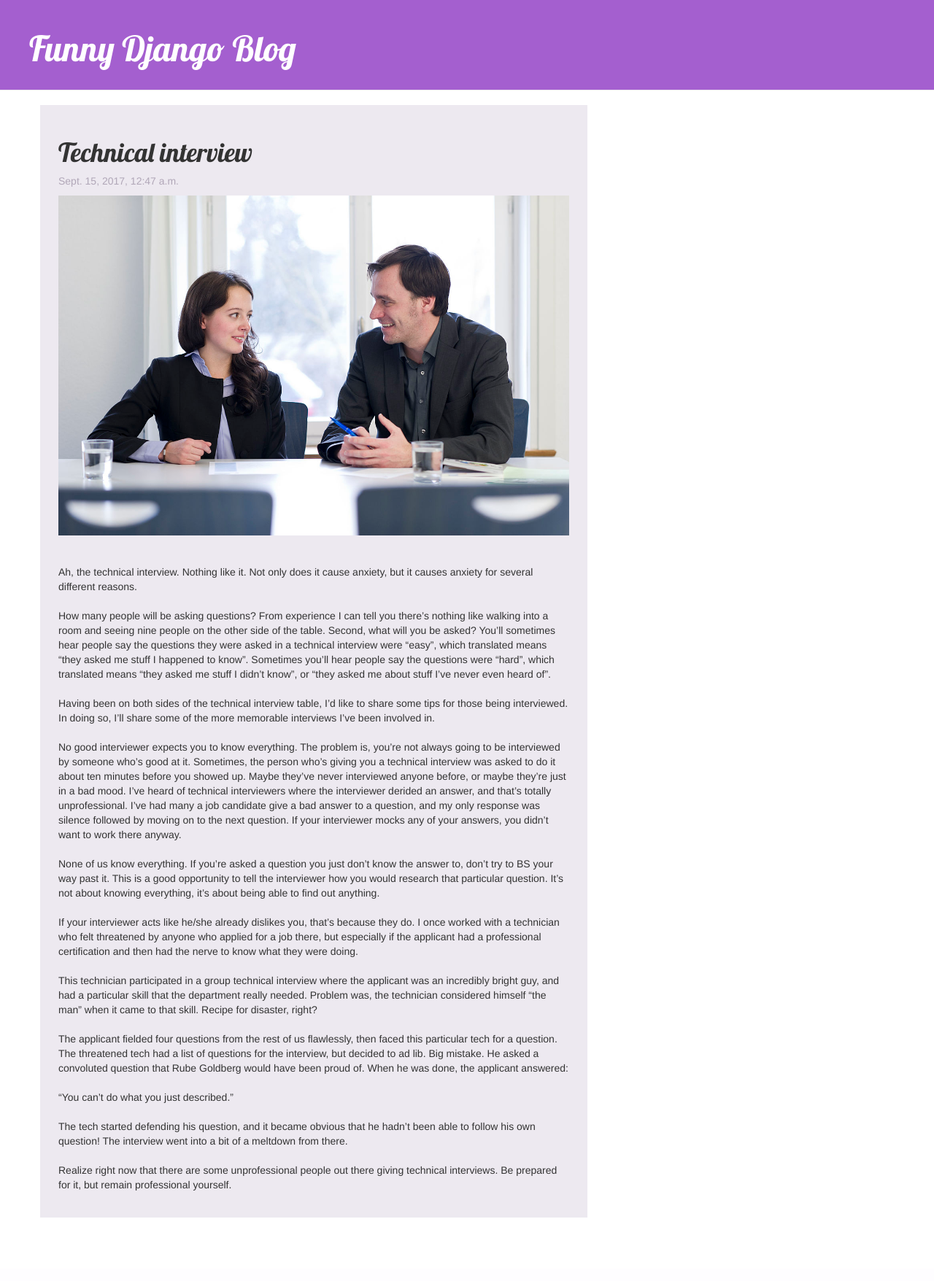
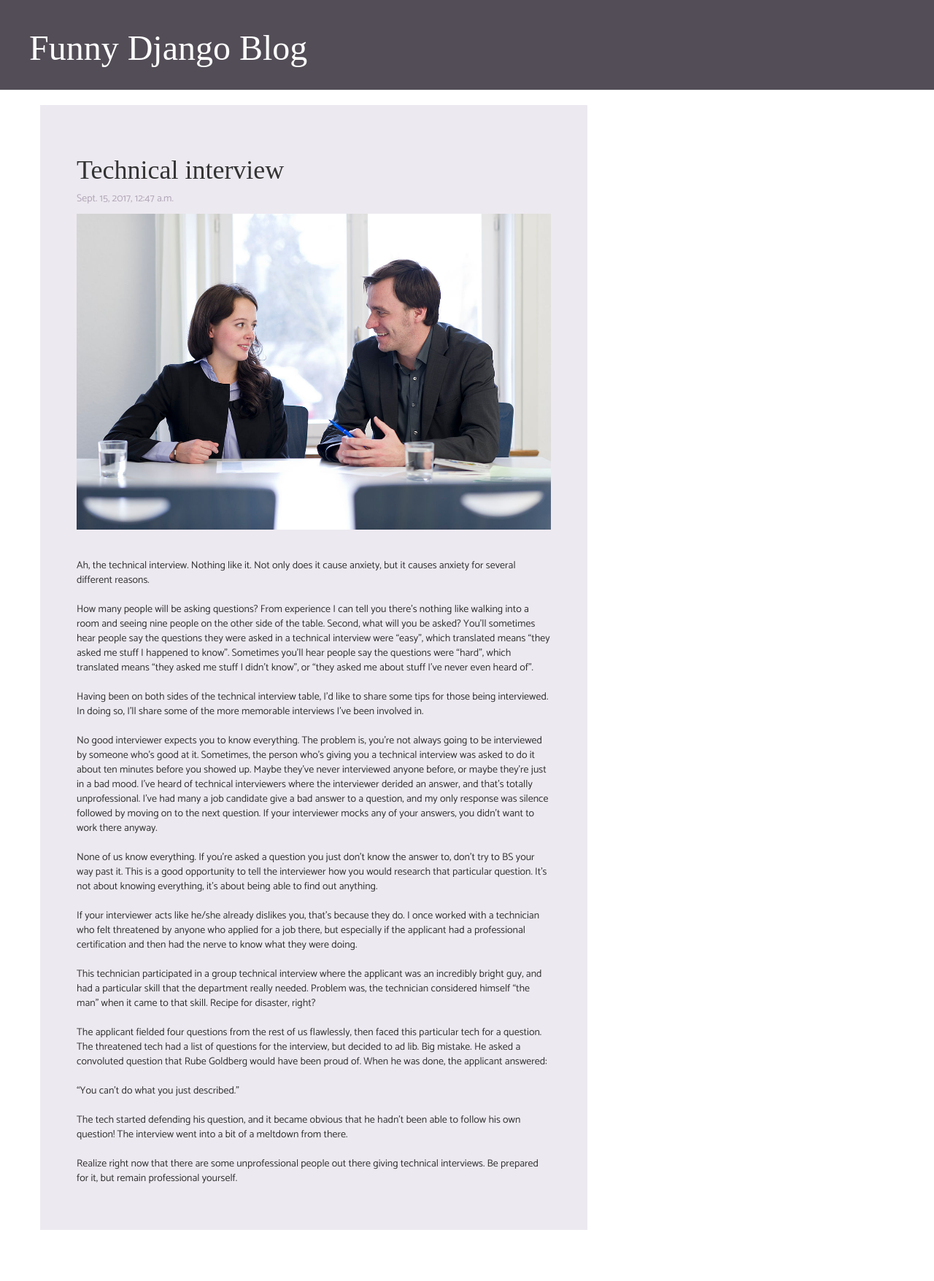
Before and after one commit to fc2/TryingDjango, a Django app: page /post/1/ in a window 1280 px wide. Shown: the whole page at 73% size. Run offline with Django 3.2, Linux system fonts and the light colour scheme; data comes from the database, SQL or seed files in the repository; some libraries are stand-ins or nearby versions.

Commit message:
Adjusting some details in the interface

```diff
--- a/blog/static/css/blog.css
+++ b/blog/static/css/blog.css
@@ -1,6 +1,6 @@
 
 .page-header {
-    background-color: #a45fcf;
+    background-color: #534D57;
     margin-top: 0;
     padding: 20px 20px 20px 40px;
 }
@@ -16,7 +16,7 @@
 }
 
 h1, h2, h3, h4 {
-    font-family: 'Lobster', cursive;
+    font-family: 'Pacifico', cursive;
 }
 
 .publishedDate {
@@ -41,9 +41,10 @@ h1, h2, h3, h4 {
 .post {
     margin-bottom: 70px;
     background-color: #EDE9F0;
-    padding: 25px;
+    padding: 50px;
+    font-family: 'Catamaran'
 }
 
 .post h1 a, .post h1 a:visited {
-    color: #000000;
+    color: #534D57;
 }
--- a/blog/templates/blog/base.html
+++ b/blog/templates/blog/base.html
@@ -5,7 +5,7 @@
     <head>
       <link rel="stylesheet" href="//maxcdn.bootstrapcdn.com/bootstrap/3.2.0/css/bootstrap.min.css">
       <link rel="stylesheet" href="//maxcdn.bootstrapcdn.com/bootstrap/3.2.0/css/bootstrap-theme.min.css">
-      <link href="//fonts.googleapis.com/css?family=Lobster&subset=latin,latin-ext" rel="stylesheet" type="text/css">
+      <link href="//fonts.googleapis.com/css?family=Catamaran&subset=latin,latin-ext" rel="stylesheet" type="text/css">
       <link rel="stylesheet" href="{% static 'css/blog.css' %}">
 
         <title>Funny Django Blog</title>
--- a/blog/templates/blog/post_detail.html
+++ b/blog/templates/blog/post_detail.html
@@ -13,11 +13,9 @@
             </div>
         {% endif %}
         {% if post.image %}
-            <div>
               <img src="{{post.image.url}}" class="img-responsive">
-            </div>
+          </br>  </br>
         {% endif %}
-        </br>  </br>
         <p>{{ post.text|linebreaksbr }}</p>
     </div>
 {% endblock %}
```
Also changed, not shown: db.sqlite3, media/image/travel-background-1469438300Bbk.jpg (added), 1 other file.
